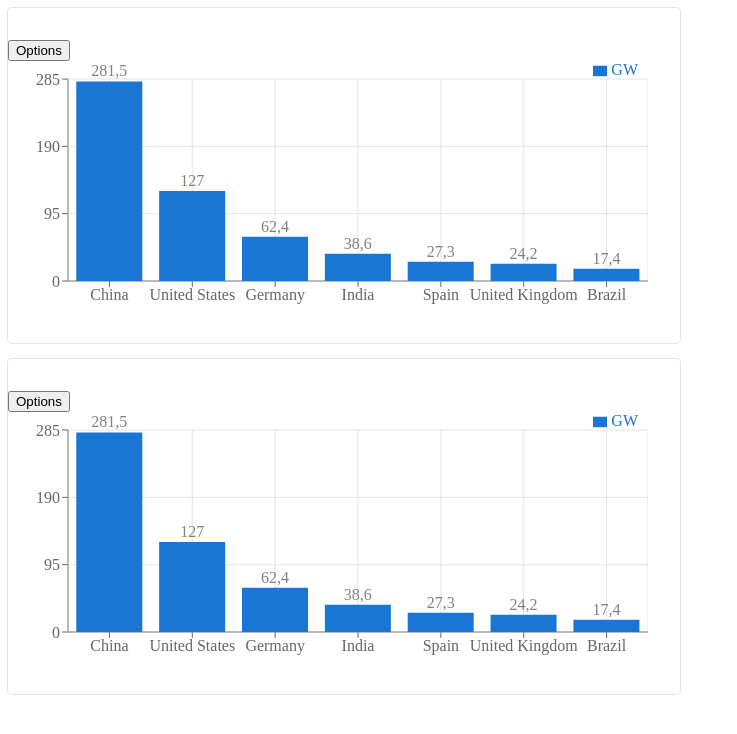
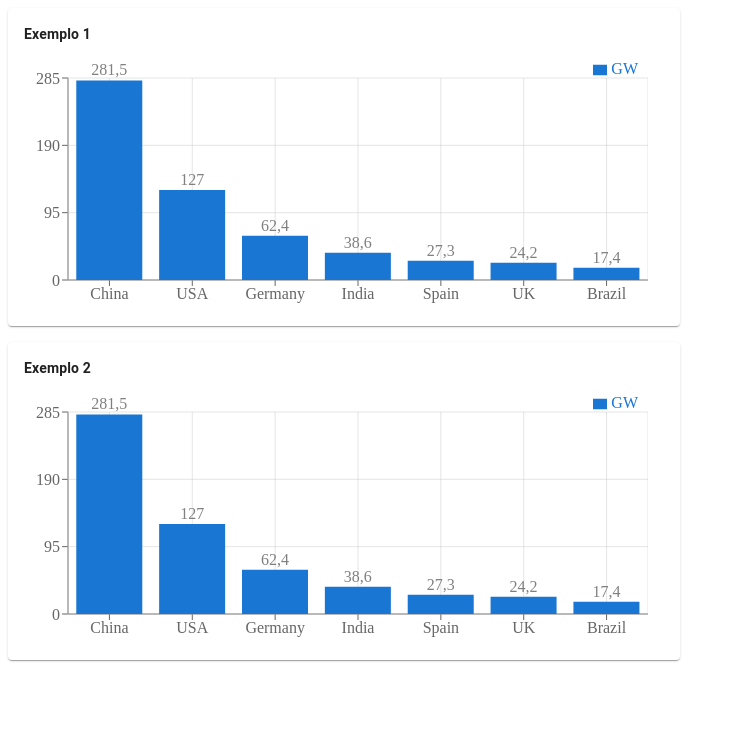
Before and after one commit to luisSpinola/AIVF_2, a Next.js app: page / in a window 1280 px wide. Shown: the top 734 px of the page, without its empty margins (0-737 px from the left). Built offline with nearby package versions, Linux system fonts and the light colour scheme.

Commit message:
Improve examples

```diff
--- a/pages/aivf/libraries/recharts/BarPlot.js
+++ b/pages/aivf/libraries/recharts/BarPlot.js
@@ -31,7 +31,7 @@ export function BarPlot({data, options}){
                             {axesArray[1]}
                             {grid}
                             {legend}
-                            <Tooltip formatter={tickFormatter}/>
+                            <Tooltip formatter={tickFormatter} isAnimationActive={false}/>
                             <Bar yAxisId="left" dataKey={data.header.value[i]} fill={options.colors[i]} fillOpacity={options.colors_opacity/100}>
                                 {labelList}
                             </Bar>
--- a/pages/examples/GraphCard.js
+++ b/pages/examples/GraphCard.js
@@ -1,16 +1,31 @@
-import { useState } from "react";
+import React, { useState } from "react";
 import GraphChooser from "../aivf/components/GraphChooser";
 
-export default function GraphCard({identifier, graphData}){
+//  MUI
+import IconButton from "@mui/material/IconButton";
+import SettingsIcon from '@mui/icons-material/Settings';
+import Typography from '@mui/material/Typography';
+import Card from '@mui/material/Card';
+import CardHeader from '@mui/material/CardHeader';
+
+export default function GraphCard({identifier, graphData, title}){
     const [options, setOptions] = useState(false);
+    const [showIcons, setShowIcons] = useState(false);
     return (
-        <div className="custom-card">
-            <div className="custom-card-header">
-                <button onClick={() => setOptions(!options)}>Options</button>
-            </div>
+        <Card className="custom-card" onContextMenu={(e)=> e.preventDefault()}>
+            <CardHeader onMouseEnter={() => setShowIcons(true)} onMouseLeave={() => setShowIcons(false)}
+                title={<Typography sx={{fontWeight:'bold'}} variant='body2'>{title}</Typography>} className="custom-card-header" action={
+                <React.Fragment>
+                    { showIcons &&
+                        <IconButton sx={{marginRight:'-1.5rem'}} size="small" onClick={() => setOptions(!options)}>
+                            <SettingsIcon fontSize="0.8rem"/>
+                        </IconButton>
+                    }
+                </React.Fragment>
+            }/>
             <div className="custom-card-body">
                 <GraphChooser data={graphData} options={[options, setOptions]}/>
             </div>
-        </div>
+        </Card>
     )
 }
--- a/pages/examples.js
+++ b/pages/examples/examples.js
@@ -13,7 +13,7 @@ export const example_one_numerical_1 = {
             "GW": 281.5
         },
         {
-            "Country": "United States",
+            "Country": "USA",
             "GW": 127.0
         },
         {
@@ -29,7 +29,7 @@ export const example_one_numerical_1 = {
             "GW": 27.3
         },
         {
-            "Country": "United Kingdom",
+            "Country": "UK",
             "GW": 24.2
         },
         {
--- a/pages/index.js
+++ b/pages/index.js
@@ -1,4 +1,4 @@
-import { example_one_numerical_1 } from "./examples";
+import { example_one_numerical_1 } from "./examples/examples";
 import GraphCard from "./examples/GraphCard";
 
 import { createTheme, ThemeProvider } from '@mui/material/styles';
@@ -18,8 +18,8 @@ export default function Main() {
     return (
         <ThemeProvider theme={theme}>
             <div className="custom-flex-container">
-                <GraphCard graphData={example_one_numerical_1}/>
-                <GraphCard graphData={example_one_numerical_1}/>
+                <GraphCard graphData={example_one_numerical_1} title={"Exemplo 1"}/>
+                <GraphCard graphData={example_one_numerical_1} title={"Exemplo 2"}/>
             </div>
         </ThemeProvider>
     );
--- a/styles/globals.css
+++ b/styles/globals.css
@@ -4,11 +4,8 @@
 }
 .custom-card {
     min-width: 40rem;
-    box-shadow: 0 0 0 1px rgba(0,0,0,.1);
-    border-radius: 4px;
-    padding-top: 2rem;
-    padding-bottom: 2rem;
     padding-right: 2rem;
+    padding-bottom: 1rem;
     margin-right: 1rem;
     margin-bottom: 1rem;
 }
```
Also changed, not shown: 1 other file (tests, documents, lock files or other folders).
